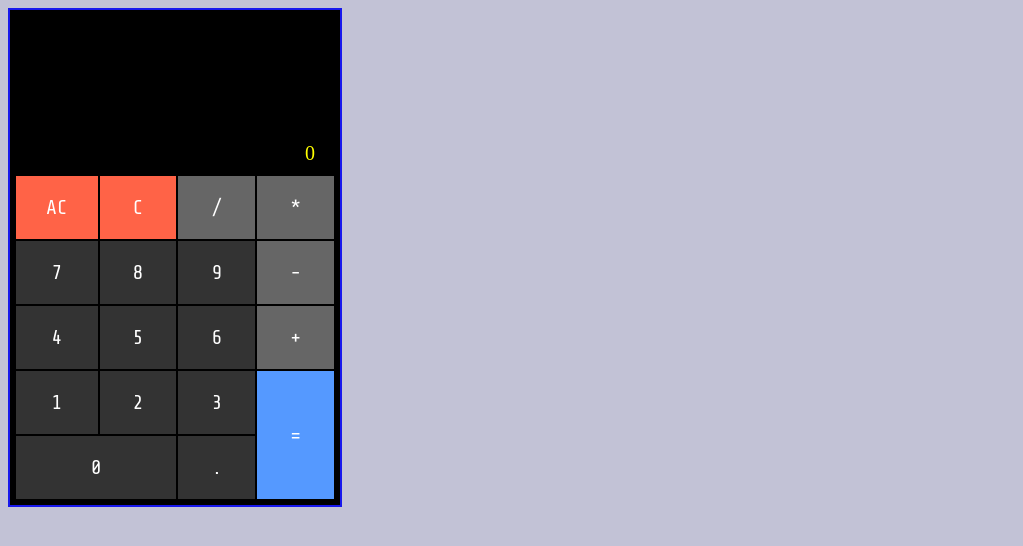
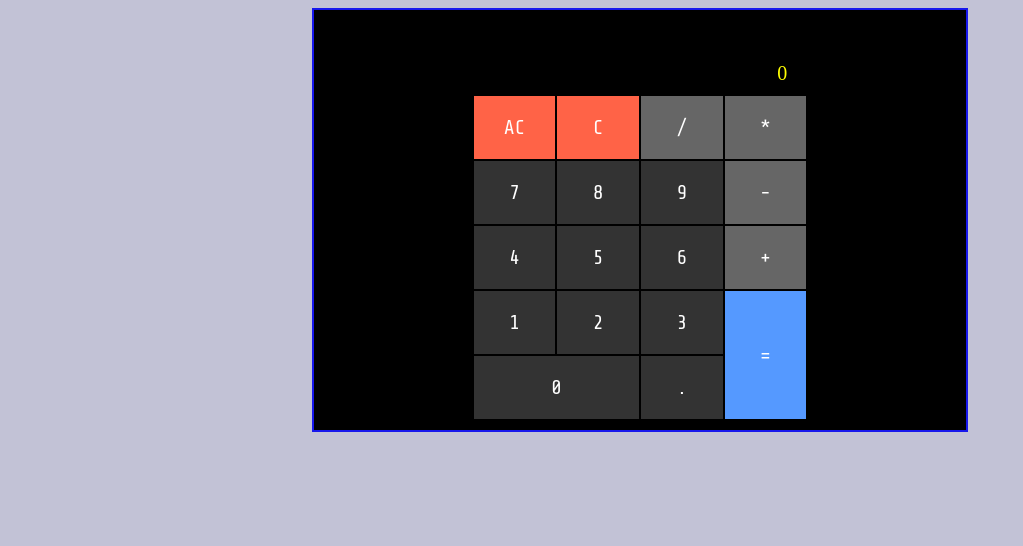
Before and after one commit to 1giacomo/JavaScriptCalculator, a plain HTML site: page index.html in a window 1280 px wide. Shown: the whole page, without its empty margins (0-1023 px from the left). Drawn offline with nearby package versions, Linux system fonts and the light colour scheme; a web font is replaced by a local one.

Commit message:
graphic adjustments
alygn the container center, make the border fancy

```diff
--- a/style.css
+++ b/style.css
@@ -25,12 +25,13 @@ body {
   background: #c2c2d6;
 }
 .container {
+  margin: auto;
+  width: 50%;
+  padding: 10px;
   border: 2px solid #1818ec;
-  padding: 5px;
   background: black;
-  width: 320px;
   position: relative;
-  padding-top: 100px;
+  padding-top: 20px;
   display: flex;
   justify-content: center;
   align-items: center;
```
